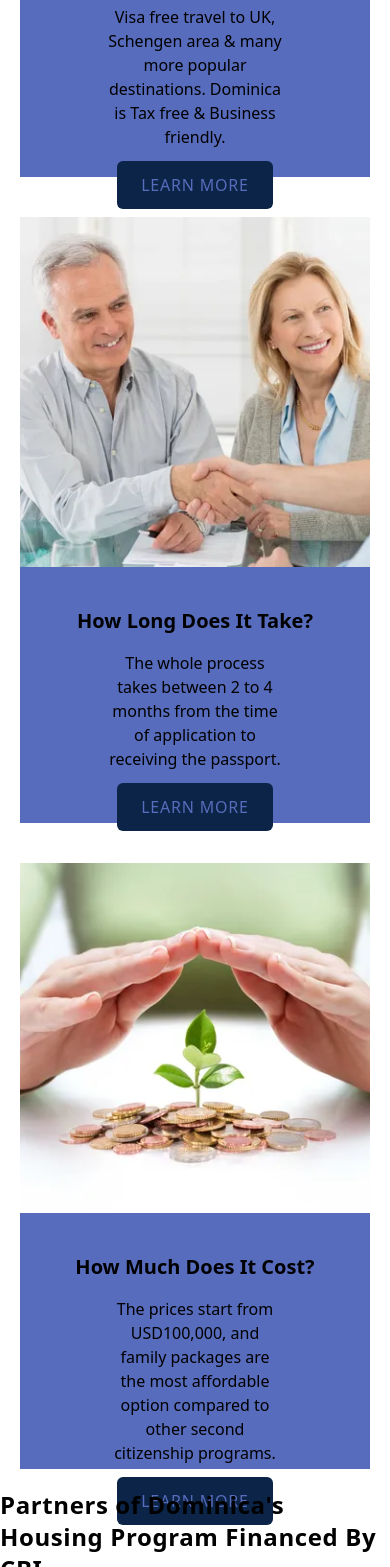
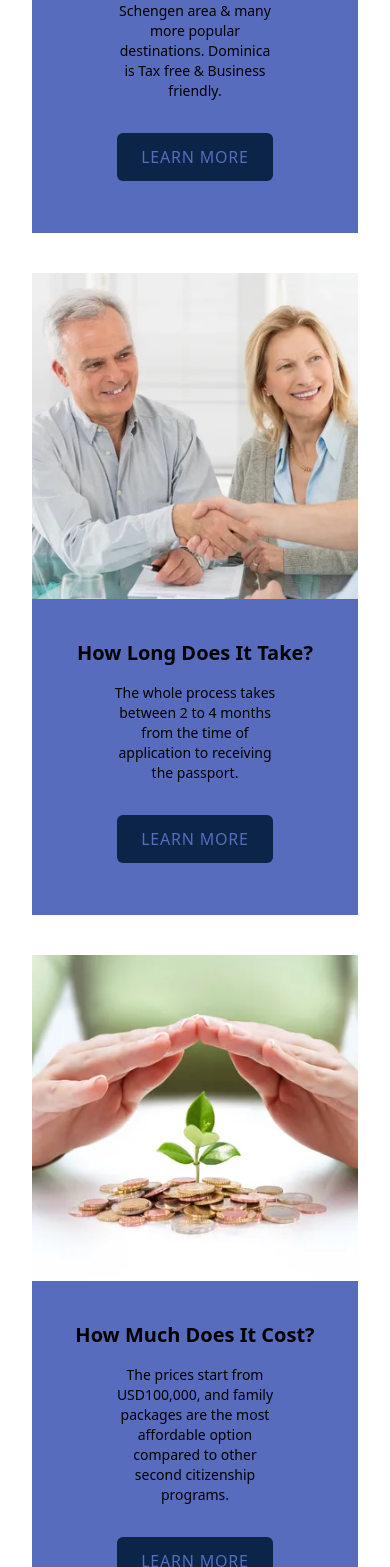
Before and after one commit to Caribbeandxb/cmc-final, a Next.js app: page / in a window 390 px wide. Shown: the part 2081-3648 px from the top of the page. Built offline with nearby package versions, Linux system fonts and the light colour scheme.

Commit message:
debug commonQ

```diff
--- a/src/components/layouts/index.js
+++ b/src/components/layouts/index.js
@@ -1,5 +1,9 @@
 const Layout = ({ children }) => {
-  return <main className=' min-h-screen max-w-5xl  mx-auto'>{children}</main>;
+  return (
+    <main className=' min-h-screen max-w-full m-3  md:max-w-5xl   md:mx-auto'>
+      {children}
+    </main>
+  );
 };
 
 export default Layout;
--- a/src/components/shared/CommonQuestions.jsx
+++ b/src/components/shared/CommonQuestions.jsx
@@ -20,13 +20,13 @@ const CommonQuestions = () => {
               alt='why dominica'
             />
           </div>
-          <div className='max-h-64  py-6 w-full bg-mainLightColor text-center'>
+          <div className='max-h-fit lg:max-h-64  py-6 w-full bg-mainLightColor text-center'>
             <h4 className='my-4 font-bold text-xl'>Why Dominica?</h4>
-            <p className='my-3 font-light w-1/2 mx-auto lg:w-full lg:mx-0 lg:px-1'>
+            <p className='my-1 text-sm  font-light w-1/2 mx-auto lg:w-full lg:mx-0 lg:px-1'>
               Visa free travel to UK, Schengen area & many more popular
               destinations. Dominica is Tax free & Business friendly.
             </p>
-            <button className='bg-mainColor mb-10 px-6 py-3 rounded-md text-mainLightColor uppercase tracking-wider'>
+            <button className='bg-mainColor my-7 px-6 py-3 rounded-md text-mainLightColor uppercase tracking-wider'>
               <Link href={'/'}>learn more</Link>
             </button>
           </div>
@@ -44,13 +44,13 @@ const CommonQuestions = () => {
               alt='why dominica'
             />
           </div>
-          <div className='max-h-64 py-6 w-full bg-mainLightColor text-center'>
+          <div className='max-h-fit lg:max-h-64 py-6 w-full bg-mainLightColor text-center'>
             <h4 className='my-4 font-bold text-xl'>How Long Does It Take?</h4>
-            <p className='my-3 font-light w-1/2 mx-auto lg:w-full lg:mx-0 lg:px-1'>
+            <p className='my-1 text-sm  font-light w-1/2 mx-auto lg:w-full lg:mx-0 lg:px-1'>
               The whole process takes between 2 to 4 months from the time of
               application to receiving the passport.
             </p>
-            <button className='bg-mainColor mb-10 px-6 py-3 rounded-md text-mainLightColor uppercase tracking-wider'>
+            <button className='bg-mainColor my-7 px-6 py-3 rounded-md text-mainLightColor uppercase tracking-wider'>
               <Link href={'/'}>learn more</Link>
             </button>
           </div>
@@ -68,13 +68,13 @@ const CommonQuestions = () => {
               alt='why dominica'
             />
           </div>
-          <div className='max-h-64 py-6 w-full bg-mainLightColor text-center'>
+          <div className='max-h-fit lg:max-h-64 py-6 w-full bg-mainLightColor text-center'>
             <h4 className='my-4 font-bold text-xl'>How Much Does It Cost?</h4>
-            <p className='my-3 font-light w-1/2 mx-auto lg:w-full lg:mx-0 lg:px-1'>
+            <p className='my-1 text-sm  font-light w-1/2 mx-auto lg:w-full lg:mx-0 lg:px-1'>
               The prices start from USD100,000, and family packages are the most
               affordable option compared to other second citizenship programs.
             </p>
-            <button className='bg-mainColor mb-10 px-6 py-3 rounded-md text-mainLightColor uppercase tracking-wider'>
+            <button className='bg-mainColor my-7 px-6 py-3 rounded-md text-mainLightColor uppercase tracking-wider'>
               <Link href={'/'}>learn more</Link>
             </button>
           </div>
--- a/src/components/shared/Partners.jsx
+++ b/src/components/shared/Partners.jsx
@@ -2,7 +2,7 @@ import Image from 'next/image';
 const Partners = () => {
   return (
     <div className='flex flex-col justify-center items-center'>
-      <h1 className='text-2xl font-semibold tracking-wide'>
+      <h1 className='lg:text-2xl text-lg text-center font-semibold tracking-wide'>
         Partners of Dominica's Housing Program Financed By CBI
       </h1>
       <article className='w-full flex justify-around items-center'>
```
